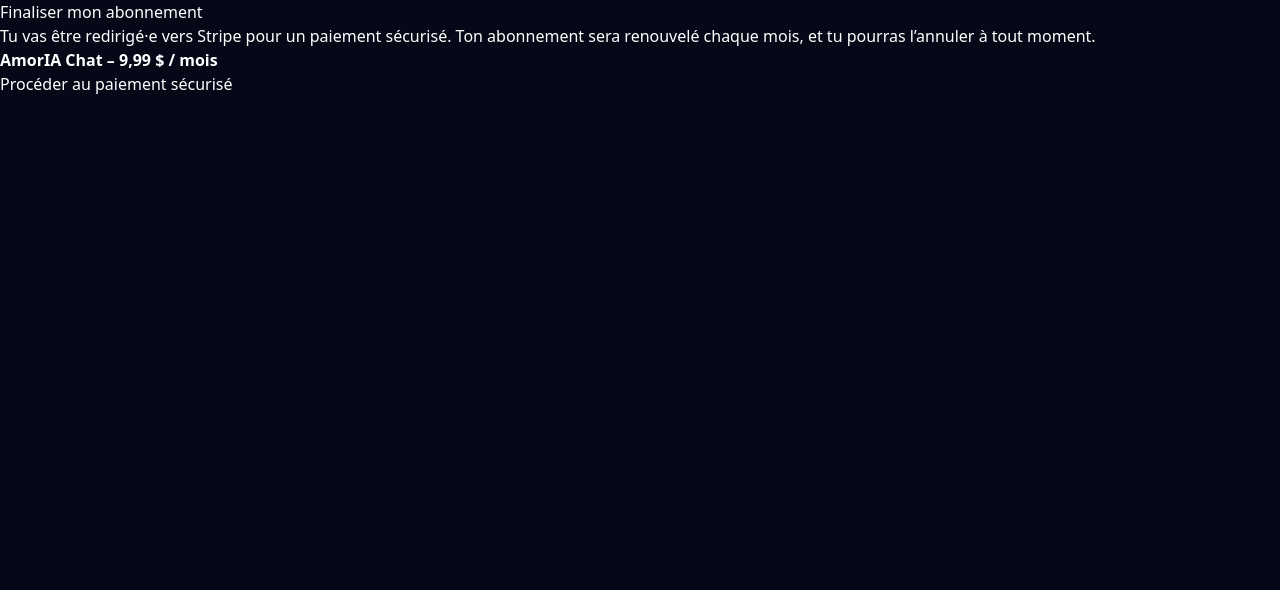
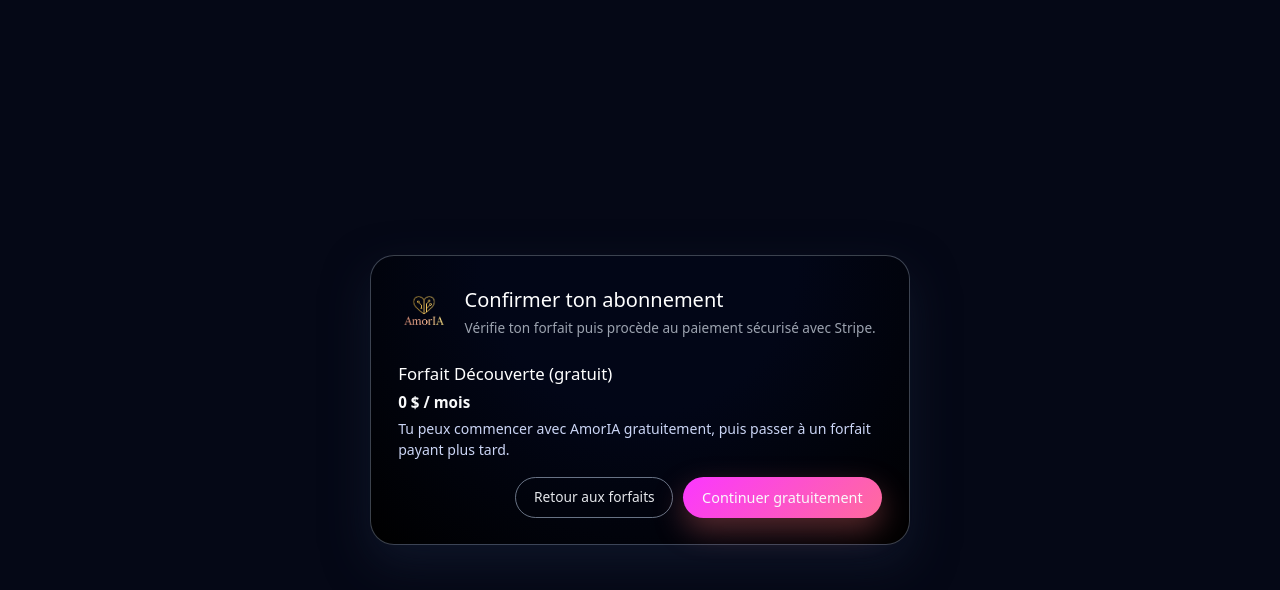
Before and after one commit to amoriai/amoriai.app, a Next.js app: page /payment in a window 1280 px wide. Shown: the top 590 px of the page. Built offline with nearby package versions, Linux system fonts and the light colour scheme.

Commit message:
Update page.tsx

```diff
--- a/app/payment/page.tsx
+++ b/app/payment/page.tsx
@@ -1,119 +1,380 @@
 "use client";
 
 import React, { useState } from "react";
-import { useSearchParams } from "next/navigation";
+import { useRouter } from "next/navigation";
 
-type PlanId = "chat" | "plus" | "unlimited";
+type Locale = "fr" | "en" | "es";
+type PlanId = "free" | "chat" | "plus" | "unlimited";
 
-const LABELS: Record<
-  PlanId,
-  { fr: string; en: string; es: string }
+// 🔎 Lis les paramètres de l’URL, avec sécurité côté serveur
+function getLocaleFromSearchParams(): Locale {
+  if (typeof window === "undefined") return "fr";
+  const searchParams = new URLSearchParams(window.location.search);
+  const raw = searchParams.get("lang");
+  if (raw === "en" || raw === "es" || raw === "fr") return raw;
+  return "fr";
+}
+
+function getSelectedPlan(): PlanId {
+  if (typeof window === "undefined") return "free";
+  const searchParams = new URLSearchParams(window.location.search);
+  const raw = searchParams.get("plan");
+  if (raw === "chat" || raw === "plus" || raw === "unlimited") return raw;
+  return "free";
+}
+
+// 🏷️ Texte par plan
+const PLAN_TEXT: Record<
+  Locale,
+  Record<
+    PlanId,
+    {
+      title: string;
+      description: string;
+      priceLabel: string;
+      cta: string;
+    }
+  >
 > = {
-  chat: {
-    fr: "AmorIA Chat – 9,99 $ / mois",
-    en: "AmorIA Chat – $9.99 / month",
-    es: "AmorIA Chat – 9,99 US$ / mes",
+  fr: {
+    free: {
+      title: "Forfait Découverte (gratuit)",
+      description:
+        "Tu peux commencer avec AmorIA gratuitement, puis passer à un forfait payant plus tard.",
+      priceLabel: "0 $ / mois",
+      cta: "Continuer gratuitement",
+    },
+    chat: {
+      title: "AmorIA Chat",
+      description:
+        "Messages texte illimités avec ton compagnon IA, sans voix. Idéal pour discuter chaque jour.",
+      priceLabel: "9,99 $ / mois",
+      cta: "Procéder au paiement",
+    },
+    plus: {
+      title: "AmorIA Plus",
+      description:
+        "Messages texte + voix, plus de mémoire et des fonctionnalités avancées.",
+      priceLabel: "19,99 $ / mois",
+      cta: "Procéder au paiement",
+    },
+    unlimited: {
+      title: "AmorIA Illimité",
+      description:
+        "Usage intensif d’AmorIA : texte + voix, mémoire longue durée et accès prioritaire.",
+      priceLabel: "39,99 $ / mois",
+      cta: "Procéder au paiement",
+    },
   },
-  plus: {
-    fr: "AmorIA Plus – 19,99 $ / mois",
-    en: "AmorIA Plus – $19.99 / month",
-    es: "AmorIA Plus – 19,99 US$ / mes",
+  en: {
+    free: {
+      title: "Discovery plan (free)",
+      description:
+        "Start using AmorIA for free and upgrade to a paid plan later.",
+      priceLabel: "$0 / month",
+      cta: "Continue for free",
+    },
+    chat: {
+      title: "AmorIA Chat",
+      description:
+        "Unlimited text messages with your AI companion, no voice. Perfect for daily chatting.",
+      priceLabel: "$9.99 / month",
+      cta: "Proceed to payment",
+    },
+    plus: {
+      title: "AmorIA Plus",
+      description:
+        "Text + voice, more memory and advanced features for deeper conversations.",
+      priceLabel: "$19.99 / month",
+      cta: "Proceed to payment",
+    },
+    unlimited: {
+      title: "AmorIA Unlimited",
+      description:
+        "Intensive AmorIA usage: text + voice, long-term memory and priority access.",
+      priceLabel: "$39.99 / month",
+      cta: "Proceed to payment",
+    },
   },
-  unlimited: {
-    fr: "AmorIA Illimité – 39,99 $ / mois",
-    en: "AmorIA Unlimited – $39.99 / month",
-    es: "AmorIA Ilimitado – 39,99 US$ / mes",
+  es: {
+    free: {
+      title: "Plan Descubrimiento (gratis)",
+      description:
+        "Empieza con AmorIA gratis y pasa a un plan de pago más adelante.",
+      priceLabel: "0 $ / mes",
+      cta: "Continuar gratis",
+    },
+    chat: {
+      title: "AmorIA Chat",
+      description:
+        "Mensajes de texto ilimitados con tu compañero IA, sin voz. Ideal para charlar cada día.",
+      priceLabel: "9,99 $ / mes",
+      cta: "Ir al pago",
+    },
+    plus: {
+      title: "AmorIA Plus",
+      description:
+        "Texto + voz, más memoria y funciones avanzadas para conversaciones profundas.",
+      priceLabel: "19,99 $ / mes",
+      cta: "Ir al pago",
+    },
+    unlimited: {
+      title: "AmorIA Ilimitado",
+      description:
+        "Uso intensivo de AmorIA: texto + voz, memoria a largo plazo y acceso prioritario.",
+      priceLabel: "39,99 $ / mes",
+      cta: "Ir al pago",
+    },
+  },
+};
+
+const STRINGS: Record<
+  Locale,
+  {
+    pageTitle: string;
+    pageSubtitle: string;
+    backToPricing: string;
+    processing: string;
+    errorGeneric: string;
+  }
+> = {
+  fr: {
+    pageTitle: "Confirmer ton abonnement",
+    pageSubtitle:
+      "Vérifie ton forfait puis procède au paiement sécurisé avec Stripe.",
+    backToPricing: "Retour aux forfaits",
+    processing: "Traitement en cours…",
+    errorGeneric:
+      "Une erreur est survenue pendant la préparation du paiement. Réessaie plus tard.",
+  },
+  en: {
+    pageTitle: "Confirm your subscription",
+    pageSubtitle:
+      "Check your plan and proceed to secure payment with Stripe.",
+    backToPricing: "Back to pricing",
+    processing: "Processing…",
+    errorGeneric:
+      "Something went wrong while preparing your payment. Please try again later.",
+  },
+  es: {
+    pageTitle: "Confirmar tu suscripción",
+    pageSubtitle:
+      "Verifica tu plan y procede al pago seguro con Stripe.",
+    backToPricing: "Volver a los planes",
+    processing: "Procesando…",
+    errorGeneric:
+      "Ha ocurrido un error al preparar el pago. Inténtalo de nuevo más tarde.",
   },
 };
 
 export default function PaymentPage() {
-  const searchParams = useSearchParams();
-  const lang = (searchParams?.get("lang") ??
-    "fr") as "fr" | "en" | "es";
-  const plan = (searchParams?.get("plan") ??
-    "chat") as PlanId;
+  const locale = getLocaleFromSearchParams();
+  const plan = getSelectedPlan();
+  const router = useRouter();
 
   const [loading, setLoading] = useState(false);
-  const [err, setErr] = useState<string | null>(null);
+  const [error, setError] = useState<string | null>(null);
 
-  const label = LABELS[plan][lang];
+  const texts = STRINGS[locale];
+  const planText = PLAN_TEXT[locale][plan];
 
-  const payLabel =
-    lang === "fr"
-      ? "Procéder au paiement sécurisé"
-      : lang === "en"
-      ? "Proceed to secure payment"
-      : "Proceder al pago seguro";
+  const handleConfirm = async () => {
+    setError(null);
 
-  const textTitle =
-    lang === "fr"
-      ? "Finaliser mon abonnement"
-      : lang === "en"
-      ? "Complete my subscription"
-      : "Finalizar mi suscripción";
+    // 🎁 Plan gratuit : pas de Stripe → on renvoie vers l’accueil (tu pourras changer plus tard)
+    if (plan === "free") {
+      router.push("/?lang=" + locale);
+      return;
+    }
 
-  const textIntro =
-    lang === "fr"
-      ? "Tu vas être redirigé·e vers Stripe pour un paiement sécurisé. Ton abonnement sera renouvelé chaque mois, et tu pourras l’annuler à tout moment."
-      : lang === "en"
-      ? "You’ll be redirected to Stripe for a secure payment. Your subscription renews monthly and you can cancel anytime."
-      : "Serás redirigido a Stripe para un pago seguro. Tu suscripción se renovará cada mes y podrás cancelarla en cualquier momento.";
-
-  const handlePay = async () => {
     try {
       setLoading(true);
-      setErr(null);
 
       const res = await fetch("/api/checkout", {
         method: "POST",
         headers: { "Content-Type": "application/json" },
-        body: JSON.stringify({ plan }),
+        body: JSON.stringify({ planId: plan, lang: locale }),
       });
 
       if (!res.ok) {
-        const data = await res.json().catch(() => ({}));
-        throw new Error(
-          data?.error || "Erreur lors de la création du paiement"
-        );
+        const body = await res.json().catch(() => null);
+        console.error("Checkout error:", body);
+        throw new Error("Checkout failed");
       }
 
       const data = await res.json();
+
       if (data?.url) {
+        // 🔁 Redirection vers Stripe Checkout
         window.location.href = data.url;
       } else {
-        throw new Error("URL Stripe manquante");
+        throw new Error("Missing checkout URL");
       }
-    } catch (e: any) {
+    } catch (e) {
       console.error(e);
-      setErr(e.message || "Erreur de paiement");
+      setError(texts.errorGeneric);
       setLoading(false);
     }
   };
 
+  const handleBack = () => {
+    router.push("/?lang=" + locale);
+  };
+
   return (
-    <main className="amoria-root">
-      <section className="amoria-hero">
-        <div className="amoria-hero-left">
-          <h1 className="amoria-hero-title">{textTitle}</h1>
-          <p className="amoria-hero-subtitle">{textIntro}</p>
+    <main className="amoria-payment-root">
+      <div className="amoria-payment-card">
+        <header className="amoria-payment-header">
+          <img
+            src="/AmorIA_logo_transparent.png"
+            alt="Logo AmorIA"
+            className="amoria-payment-logo"
+          />
+          <div>
+            <h1>{texts.pageTitle}</h1>
+            <p>{texts.pageSubtitle}</p>
+          </div>
+        </header>
 
-          <div className="amoria-pricing-card">
-            <p>
-              <strong>{label}</strong>
-            </p>
-          </div>
+        <section className="amoria-payment-plan">
+          <h2>{planText.title}</h2>
+          <p className="amoria-payment-price">{planText.priceLabel}</p>
+          <p className="amoria-payment-description">
+            {planText.description}
+          </p>
+        </section>
 
-          {err && <p className="amoria-error-text">{err}</p>}
+        {error && <p className="amoria-payment-error">{error}</p>}
+
+        <div className="amoria-payment-actions">
+          <button
+            type="button"
+            className="amoria-payment-secondary"
+            onClick={handleBack}
+            disabled={loading}
+          >
+            {texts.backToPricing}
+          </button>
 
           <button
-            onClick={handlePay}
+            type="button"
+            className="amoria-payment-primary"
+            onClick={handleConfirm}
             disabled={loading}
-            className="amoria-btn amoria-btn--primary amoria-btn--big"
           >
-            {loading ? "..." : payLabel}
+            {loading ? texts.processing : planText.cta}
           </button>
         </div>
-      </section>
+      </div>
+
+      <style jsx global>{`
+        .amoria-payment-root {
+          min-height: 100vh;
+          display: flex;
+          align-items: center;
+          justify-content: center;
+          padding: 1.5rem;
+        }
+
+        .amoria-payment-card {
+          max-width: 540px;
+          width: 100%;
+          border-radius: 1.5rem;
+          border: 1px solid rgba(148, 163, 184, 0.4);
+          padding: 1.8rem 1.7rem 1.6rem;
+          background: radial-gradient(
+            circle at top,
+            #020617,
+            #020617 40%,
+            #000 100%
+          );
+          box-shadow: 0 18px 45px rgba(15, 23, 42, 0.9);
+        }
+
+        .amoria-payment-header {
+          display: flex;
+          gap: 0.9rem;
+          align-items: center;
+          margin-bottom: 1.4rem;
+        }
+
+        .amoria-payment-logo {
+          width: 52px;
+          height: 52px;
+          object-fit: contain;
+        }
+
+        .amoria-payment-header h1 {
+          margin: 0 0 0.2rem;
+          font-size: 1.25rem;
+        }
+
+        .amoria-payment-header p {
+          margin: 0;
+          font-size: 0.85rem;
+          color: #9ca3af;
+        }
+
+        .amoria-payment-plan h2 {
+          margin: 0 0 0.3rem;
+          font-size: 1.05rem;
+        }
+
+        .amoria-payment-price {
+          margin: 0 0 0.3rem;
+          font-size: 0.95rem;
+          font-weight: 600;
+          color: #f9fafb;
+        }
+
+        .amoria-payment-description {
+          margin: 0 0 1rem;
+          font-size: 0.88rem;
+          color: #cbd5f5;
+        }
+
+        .amoria-payment-error {
+          margin: 0 0 0.8rem;
+          padding: 0.55rem 0.7rem;
+          border-radius: 0.6rem;
+          background: rgba(248, 113, 113, 0.12);
+          color: #fecaca;
+          font-size: 0.78rem;
+        }
+
+        .amoria-payment-actions {
+          display: flex;
+          justify-content: flex-end;
+          gap: 0.6rem;
+        }
+
+        .amoria-payment-secondary {
+          border-radius: 999px;
+          padding: 0.6rem 1.1rem;
+          border: 1px solid rgba(148, 163, 184, 0.7);
+          background: transparent;
+          color: #e5e7eb;
+          font-size: 0.86rem;
+          cursor: pointer;
+        }
+
+        .amoria-payment-primary {
+          border-radius: 999px;
+          padding: 0.6rem 1.2rem;
+          border: none;
+          font-size: 0.9rem;
+          cursor: pointer;
+          background: linear-gradient(135deg, #fb37ff, #ff6b9c);
+          color: #f9fafb;
+          box-shadow: 0 12px 30px rgba(248, 113, 113, 0.35);
+        }
+
+        @media (max-width: 640px) {
+          .amoria-payment-card {
+            padding-inline: 1.1rem;
+          }
+        }
+      `}</style>
     </main>
   );
 }
```
